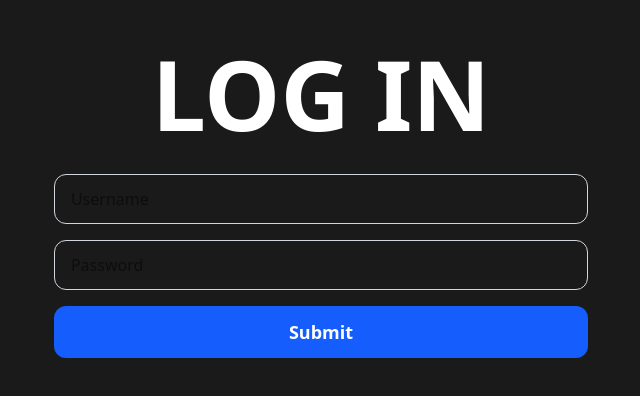
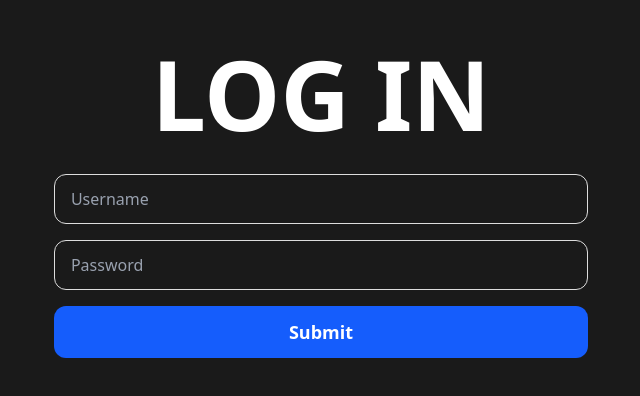
Before and after one commit to Potaluis/tap2_project, a SvelteKit app: page / in a window 1280 px wide. Shown: the part 198-594 px from the top of the page, without its empty margins (319-959 px from the left). Built offline with nearby package versions, Linux system fonts and the light colour scheme.

Commit message:
Better Coloring

```diff
--- a/src/routes/+page.svelte
+++ b/src/routes/+page.svelte
@@ -21,16 +21,16 @@
                     id="username"
                     name="username"
                     placeholder="Username"
-                    class="w-full px-4 py-3 border border-gray-300 rounded-xl focus:ring-2 focus:ring-blue-500 focus:border-blue-500 outline-none transition-all"
-                >
+                    class="w-full px-4 py-3 border border-[#DDDDDD] rounded-xl placeholder-gray-400 focus:ring-2 focus:ring-blue-600 focus:border-blue-600 outline-none transition-all"
+                    >
 
                 <input
                     type="password"
                     id="pswd"
                     name="pswd"
                     placeholder="Password"
-                    class="w-full px-4 py-3 border border-gray-300 rounded-xl focus:ring-2 focus:ring-blue-500 focus:border-blue-500 outline-none transition-all"
-                >
+                    class="w-full px-4 py-3 border border-[#DDDDDD] rounded-xl placeholder-gray-400 focus:ring-2 focus:ring-blue-600 focus:border-blue-600 outline-none transition-all"
+                    >
             </div>
 
             <button
```
